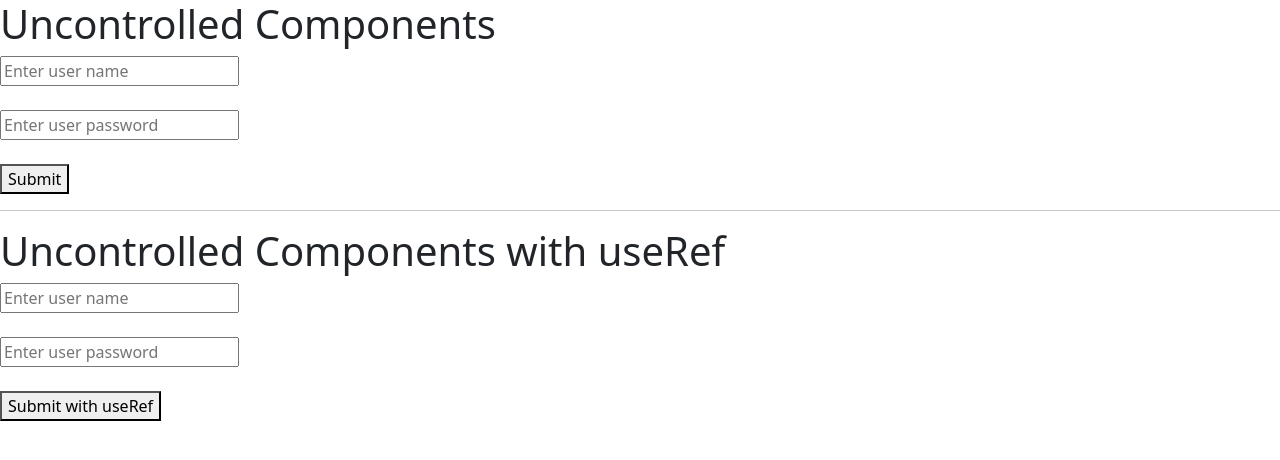
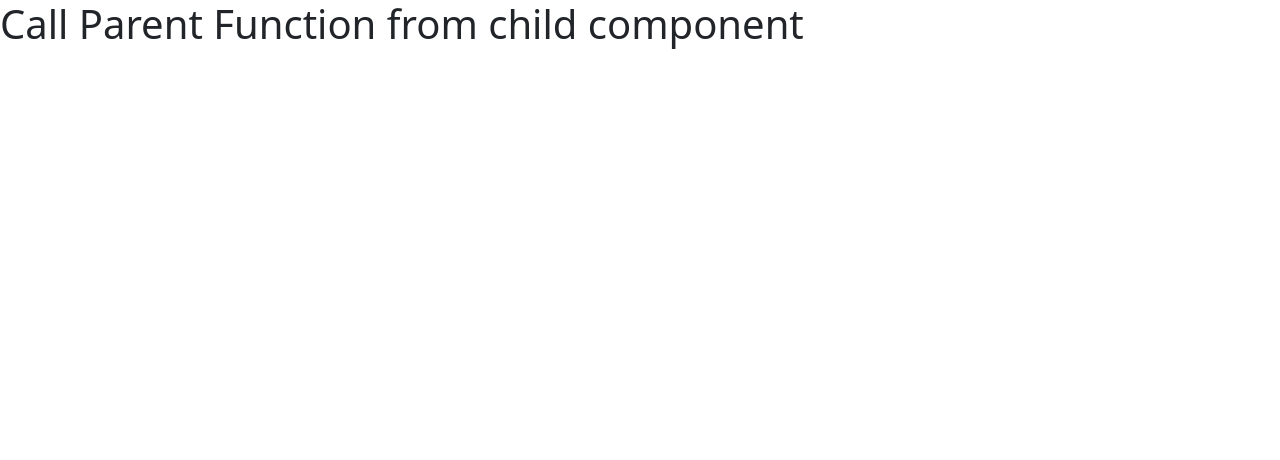
Before and after one commit to PawanDev52/React-19, a React (Vite) app: page / in a window 1280 px wide. Shown: the top 460 px of the page. Built offline with nearby package versions, Linux system fonts and the light colour scheme.

Commit message:
Pass function in  Component

```diff
--- a/src/App.jsx
+++ b/src/App.jsx
@@ -1027,47 +1027,56 @@ import UserProfile from "./UserProfile";
 // }
 
 // Uncontrolled Components
+// function App() {
+//   const userRef = useRef();
+//   const passwordRef = useRef();
+
+//   const handleForm = (event) => {
+//     event.preventDefault();
+//     const user = document.querySelector("#user").value;
+//     const password = document.querySelector("#password").value;
+
+//     console.log(user);
+//     console.log(password);
+//   };
+
+//   const handleFormRef = (event) => {
+//     event.preventDefault();
+//     const user = userRef.current.value;
+//     const password = passwordRef.current.value;
+//     console.log(user, password);
+//   };
+
+//   return (
+//     <>
+//       <h1>Uncontrolled Components</h1>
+//       <form action="" method="post" onSubmit={handleForm}>
+//         <input type="text" id="user" placeholder="Enter user name" />
+//         <br /> <br />
+//         <input type="password" id="password" placeholder="Enter user password" />
+//         <br /> <br />
+//         <button>Submit</button>
+//       </form>
+
+//       <hr />
+
+//       <h1>Uncontrolled Components with useRef</h1>
+//       <form action="" method="post" onSubmit={handleFormRef}>
+//         <input type="text" ref={userRef} id="userRef" placeholder="Enter user name" />
+//         <br /> <br />
+//         <input type="password" ref={passwordRef} id="passwordRef" placeholder="Enter user password" />
+//         <br /> <br />
+//         <button>Submit with useRef</button>
+//       </form>
+//     </>
+//   );
+// }
+
+// pass function in component
 function App() {
-  const userRef = useRef();
-  const passwordRef = useRef();
-
-  const handleForm = (event) => {
-    event.preventDefault();
-    const user = document.querySelector("#user").value;
-    const password = document.querySelector("#password").value;
-
-    console.log(user);
-    console.log(password);
-  };
-
-  const handleFormRef = (event) => {
-    event.preventDefault();
-    const user = userRef.current.value;
-    const password = passwordRef.current.value;
-    console.log(user, password);
-  };
-
   return (
     <>
-      <h1>Uncontrolled Components</h1>
-      <form action="" method="post" onSubmit={handleForm}>
-        <input type="text" id="user" placeholder="Enter user name" />
-        <br /> <br />
-        <input type="password" id="password" placeholder="Enter user password" />
-        <br /> <br />
-        <button>Submit</button>
-      </form>
-
-      <hr />
-
-      <h1>Uncontrolled Components with useRef</h1>
-      <form action="" method="post" onSubmit={handleFormRef}>
-        <input type="text" ref={userRef} id="userRef" placeholder="Enter user name" />
-        <br /> <br />
-        <input type="password" ref={passwordRef} id="passwordRef" placeholder="Enter user password" />
-        <br /> <br />
-        <button>Submit with useRef</button>
-      </form>
+      <h1>Call Parent Function from child component</h1>
     </>
   );
 }
```
Also changed, not shown: src/PassComponent.jsx (added, +7 -0 lines).
